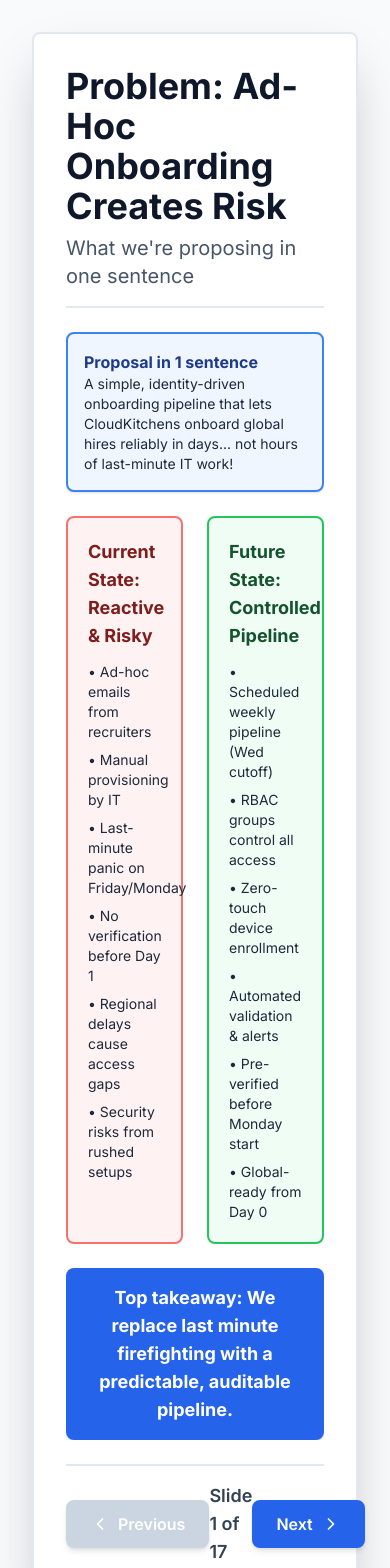
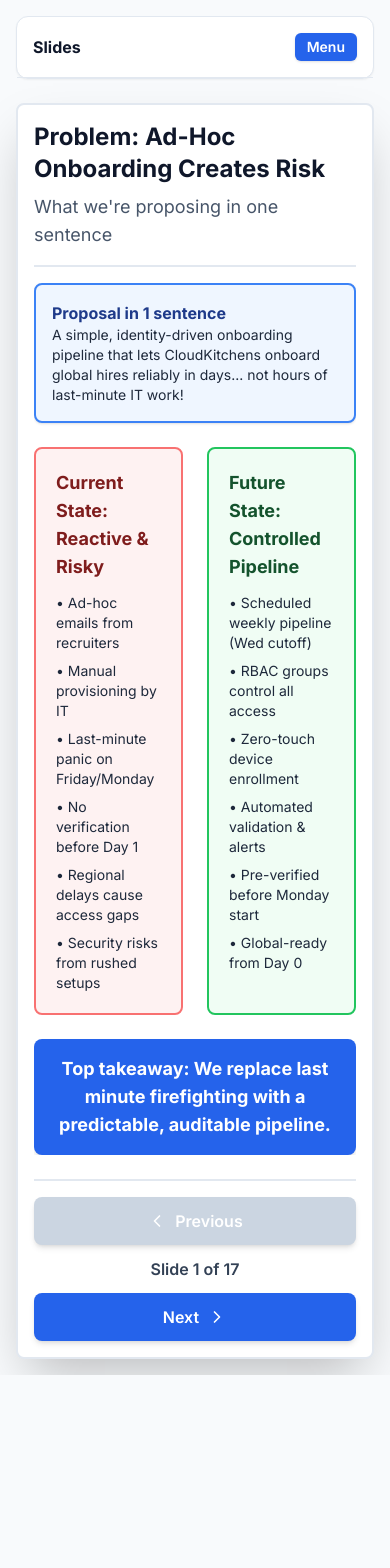
Before and after one commit to Vik70/ITCaseStudy, a React (Vite) app: page / in a window 390 px wide. Shown: the top 1568 px of the page. After the commit the page ends 1375 px from the top, so only its background shows below. Built offline with nearby package versions, Linux system fonts and the light colour scheme.

Commit message:
Add slide navigation menu and mobile-friendly layout

```diff
--- a/onboarding_deck_v2.tsx
+++ b/onboarding_deck_v2.tsx
@@ -3,6 +3,7 @@
 
 const OnboardingDeck = () => {
   const [currentSlide, setCurrentSlide] = useState(0);
+  const [menuOpen, setMenuOpen] = useState(false);
 
   const slides = [
     {
@@ -934,43 +935,110 @@
   };
 
   return (
-    <div className="min-h-screen bg-slate-50 p-8">
+    <div className="min-h-screen bg-slate-50 p-4 md:p-6">
       <div className="max-w-6xl mx-auto">
-        <div className="bg-white rounded-lg shadow-2xl p-8 min-h-[600px] flex flex-col border-2 border-slate-200">
-          <div className="mb-6 pb-4 border-b-2 border-slate-200">
-            <h1 className="text-4xl font-bold mb-2 text-slate-900">{slides[currentSlide].title}</h1>
+        <div className="flex flex-col lg:flex-row gap-6">
+          {/* Navigation menu */}
+          <aside className="lg:w-64">
+            <div className="bg-white border border-slate-200 rounded-xl shadow-sm">
+              <div className="flex items-center justify-between p-4 border-b border-slate-200">
+                <div className="font-bold text-slate-900">Slides</div>
+                <div className="lg:hidden">
+                  <button
+                    onClick={() => setMenuOpen(!menuOpen)}
+                    className="px-3 py-1 text-sm font-semibold bg-blue-600 text-white rounded-md shadow hover:bg-blue-700"
+                  >
+                    {menuOpen ? 'Close' : 'Menu'}
+                  </button>
+                </div>
+              </div>
+              <nav className="hidden lg:block max-h-[75vh] overflow-auto divide-y divide-slate-200">
+                {slides.map((slide, i) => (
+                  <button
+                    key={i}
+                    onClick={() => setCurrentSlide(i)}
+                    className={`w-full text-left px-4 py-3 text-sm transition ${
+                      currentSlide === i
+                        ? 'bg-blue-50 text-blue-900 font-semibold'
+                        : 'hover:bg-slate-50 text-slate-800'
+                    }`}
+                  >
+                    <div className="flex items-start gap-2">
+                      <span className="text-xs text-slate-500">{i + 1}.</span>
+                      <span>{slide.title}</span>
+                    </div>
+                  </button>
+                ))}
+              </nav>
+              {menuOpen && (
+                <nav className="lg:hidden divide-y divide-slate-200">
+                  {slides.map((slide, i) => (
+                    <button
+                      key={i}
+                      onClick={() => {
+                        setCurrentSlide(i);
+                        setMenuOpen(false);
+                      }}
+                      className={`w-full text-left px-4 py-3 text-sm transition ${
+                        currentSlide === i
+                          ? 'bg-blue-50 text-blue-900 font-semibold'
+                          : 'hover:bg-slate-50 text-slate-800'
+                      }`}
+                    >
+                      <div className="flex items-start gap-2">
+                        <span className="text-xs text-slate-500">{i + 1}.</span>
+                        <span>{slide.title}</span>
+                      </div>
+                    </button>
+                  ))}
+                </nav>
+              )}
+            </div>
+          </aside>
+
+          {/* Slide content */}
+          <main className="flex-1">
+            <div className="bg-white rounded-lg shadow-2xl p-4 md:p-6 lg:p-8 min-h-[520px] flex flex-col border-2 border-slate-200">
+              <div className="mb-4 md:mb-6 pb-4 border-b-2 border-slate-200">
+                <h1 className="text-2xl md:text-3xl lg:text-4xl font-bold mb-2 text-slate-900">
+                  {slides[currentSlide].title}
+                </h1>
                 {slides[currentSlide].subtitle && (
-              <h2 className="text-xl text-slate-600 font-medium">{slides[currentSlide].subtitle}</h2>
+                  <h2 className="text-lg md:text-xl text-slate-600 font-medium">
+                    {slides[currentSlide].subtitle}
+                  </h2>
                 )}
               </div>
 
-          <div className="flex-1 overflow-auto">
+              <div className="flex-1 overflow-auto space-y-4">
                 {slides[currentSlide].content}
               </div>
 
-          <div className="flex justify-between items-center mt-6 pt-4 border-t-2 border-slate-200">
+              <div className="flex flex-col md:flex-row md:justify-between gap-3 items-stretch md:items-center mt-6 pt-4 border-t-2 border-slate-200">
                 <button
                   onClick={prevSlide}
                   disabled={currentSlide === 0}
-              className="flex items-center gap-2 px-6 py-3 bg-blue-600 text-white font-semibold rounded-lg disabled:bg-slate-300 disabled:cursor-not-allowed hover:bg-blue-700 transition shadow-md"
+                  className="flex items-center justify-center gap-2 px-4 py-3 bg-blue-600 text-white font-semibold rounded-lg disabled:bg-slate-300 disabled:cursor-not-allowed hover:bg-blue-700 transition shadow-md"
                 >
                   <ChevronLeft size={20} />
                   Previous
                 </button>
 
-            <div className="text-slate-700 font-semibold text-lg">
+                <div className="text-center text-slate-700 font-semibold text-base md:text-lg">
                   Slide {currentSlide + 1} of {slides.length}
                 </div>
 
                 <button
                   onClick={nextSlide}
                   disabled={currentSlide === slides.length - 1}
-              className="flex items-center gap-2 px-6 py-3 bg-blue-600 text-white font-semibold rounded-lg disabled:bg-slate-300 disabled:cursor-not-allowed hover:bg-blue-700 transition shadow-md"
+                  className="flex items-center justify-center gap-2 px-4 py-3 bg-blue-600 text-white font-semibold rounded-lg disabled:bg-slate-300 disabled:cursor-not-allowed hover:bg-blue-700 transition shadow-md"
                 >
                   Next
                   <ChevronRight size={20} />
                 </button>
               </div>
+            </div>
+          </main>
         </div>
       </div>
     </div>
```
Lines whose indentation alone changed are shown as unchanged.
